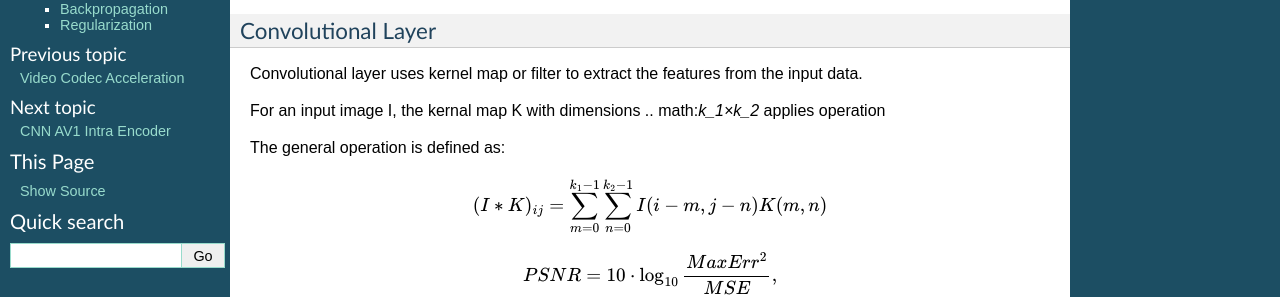
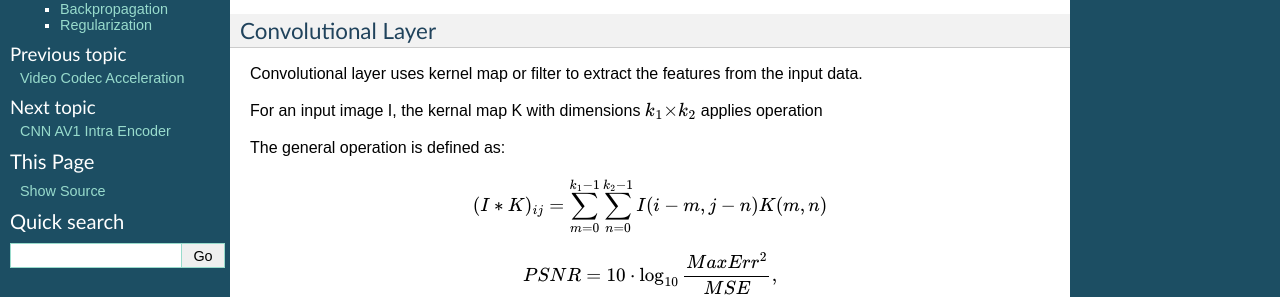
Before and after one commit to epadam/CNN-AV1-intra-encoder, a Sphinx documentation site: the page built from source/cnn.rst, in a window 1280 px wide. Shown: the part 233-530 px from the top of the page. Built offline with Sphinx 7.4.7, drawn with Linux system fonts in a browser that asks for light colours.

Commit message:
Update cnn.rst

```diff
--- a/source/cnn.rst
+++ b/source/cnn.rst
@@ -15,7 +15,7 @@ Convolutional Layer
 
 Convolutional layer uses kernel map or filter to extract the features from the input data.
 
-For an input image I, the kernal map K with dimensions .. math:`k_1×k_2` applies operation
+For an input image I, the kernal map K with dimensions :math:`k_1×k_2` applies operation
 
 The general operation is defined as:
 
```
